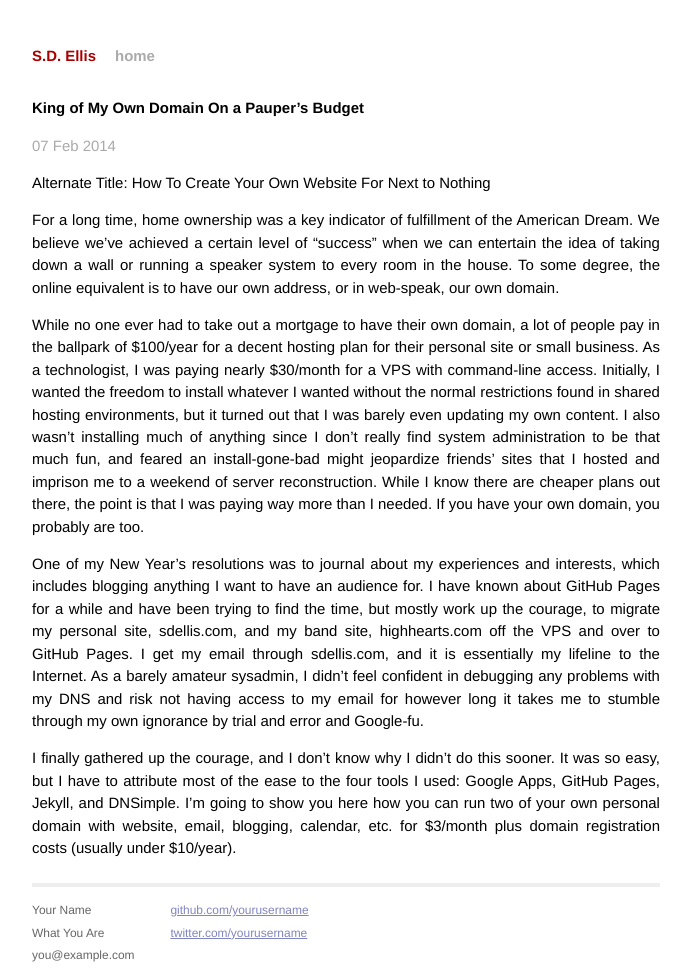
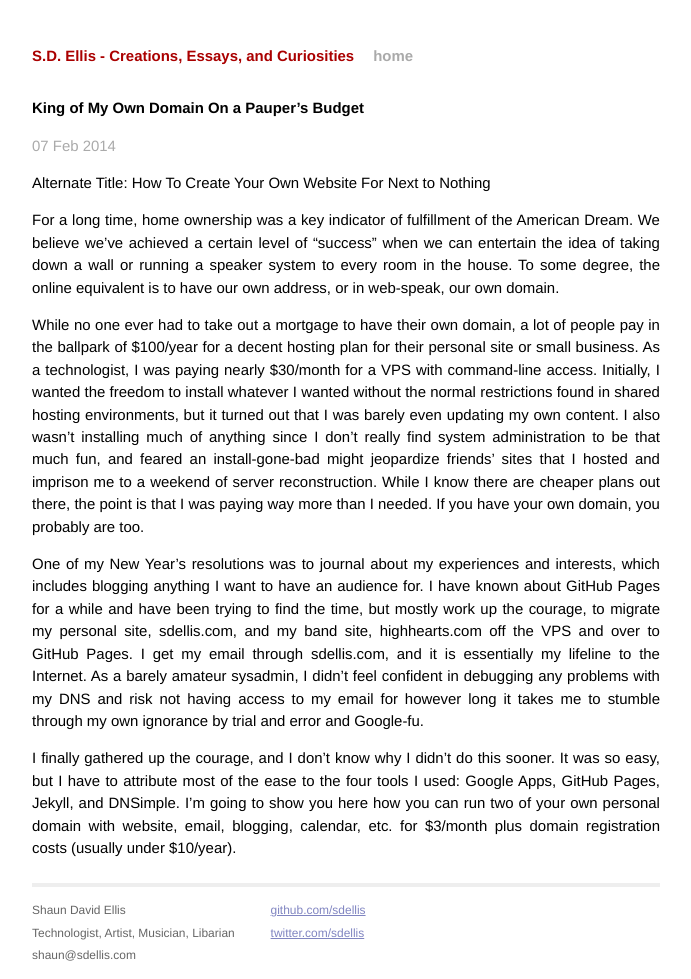
Before and after one commit to sdellis/sdellis.github.io, a Jekyll site: the page built from _posts/2014-02-07-king-of-my-own-domain-on-a-paupers-budget.markdown, in a window 1280 px wide. Shown: the whole page, without its empty margins (294-985 px from the left). Built offline with Jekyll 4.4.1, drawn with Linux system fonts in a browser that asks for light colours; Markdown is read by kramdown in place of the engine named in the settings.

Commit message:
tweaks to initial launch

```diff
--- a/_config.yml
+++ b/_config.yml
@@ -1,3 +1,3 @@
-name: S.D. Ellis
+name: S.D. Ellis - Creations, Essays, and Curiosities
 markdown: redcarpet
 pygments: true
--- a/_layouts/default.html
+++ b/_layouts/default.html
@@ -26,15 +26,15 @@
           <div class="footer">
             <div class="contact">
               <p>
-                Your Name<br />
-                What You Are<br />
-                you@example.com
+                Shaun David Ellis<br />
+                Technologist, Artist, Musician, Libarian<br />
+                shaun@sdellis.com
               </p>
             </div>
             <div class="contact">
               <p>
-                <a href="https://github.com/yourusername">github.com/yourusername</a><br />
-                <a href="https://twitter.com/yourusername">twitter.com/yourusername</a><br />
+                <a href="https://github.com/sdellis">github.com/sdellis</a><br />
+                <a href="https://twitter.com/sdellis">twitter.com/sdellis</a><br />
               </p>
             </div>
           </div>
```
Also changed, not shown: 2 other files.
